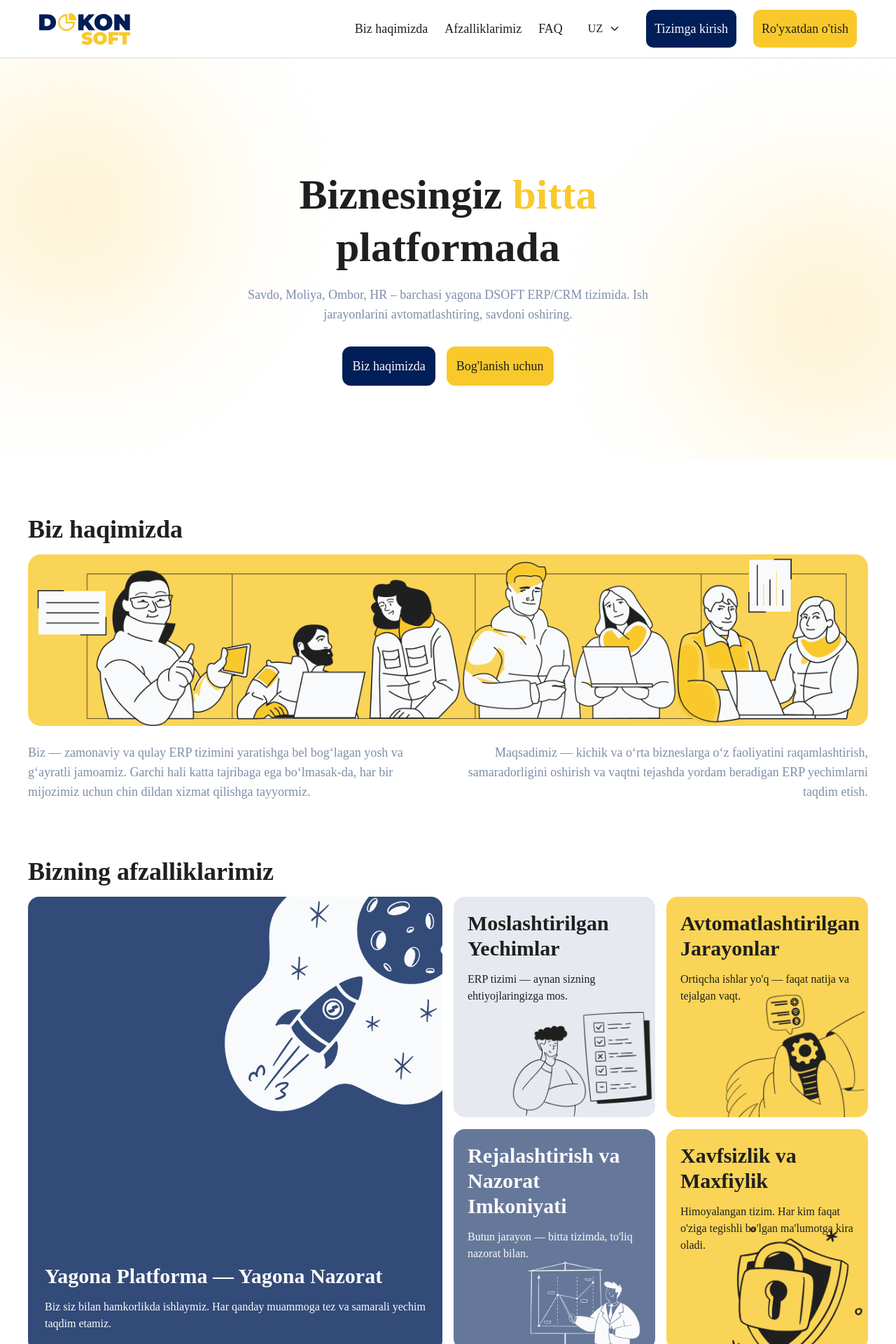
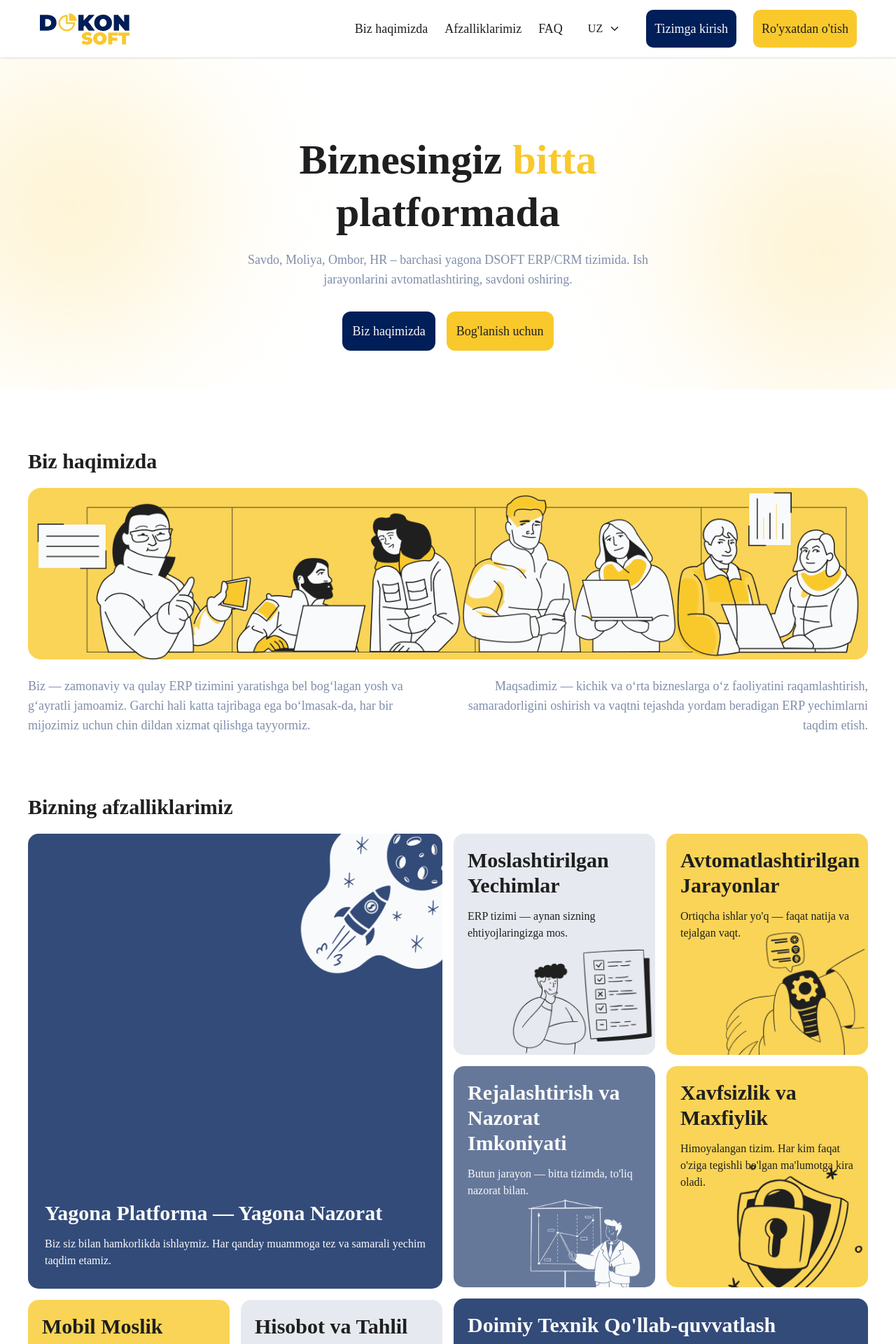
Before and after one commit to nurmuhammadxon/dokon-soft, a React (Vite) app: page / in a window 1280 px wide. Shown: the top 1920 px of the page at 70% size. Built offline with nearby package versions, Linux system fonts and the light colour scheme.

Commit message:
global css added

```diff
--- a/src/components/Button.jsx
+++ b/src/components/Button.jsx
@@ -16,7 +16,7 @@ function Button({ title, colorType, onClickBtn }) {
 
     return (
         <button
-            className={`font-medium text-base md:text-lg sm:leading-7 rounded-xl cursor-pointer transition-all duration-300 ${colorClasses} p-3.5`}
+            className={`font-medium text-sm sm:text-base md:text-lg sm:leading-7 rounded-xl cursor-pointer transition-all duration-300 ${colorClasses} p-3.5`}
             type="button"
             onClick={onClickBtn}
         >
--- a/src/components/Header.jsx
+++ b/src/components/Header.jsx
@@ -41,13 +41,13 @@ function Header() {
     }
 
     return (
-        <header className='px-6 lg:px-10 xl:px-14 py-3.5 w-full fixed top-0 left-0 bg-white z-50 shadow'>
+        <header className='px-4 md:px-6 lg:px-10 xl:px-14 py-1.5 md:py-3.5 w-full fixed top-0 left-0 bg-white z-50 shadow'>
             <div className='w-full flex items-center justify-between'>
                 <a href='/'>
                     <img
                         src='/Logo.svg'
                         alt='Logo'
-                        className='w-[130px] h-[45px] object-cover'
+                        className='w-20 md:w-[130px] h-[45px] object-contain'
                     />
                 </a>
 
--- a/src/index.css
+++ b/src/index.css
@@ -60,6 +60,13 @@ html {
     background-color: var(--color-primaryYellow80);
 }
 
+.sectionTitle {
+    color: var(--color-myBlack);
+    font-weight: 700;
+    font-size: 36px;
+    text-align: left;
+}
+
 /* header style */
 .header_btn {
     display: inline-block;
@@ -71,6 +78,22 @@ html {
     padding: 12px;
     text-align: center;
     border-radius: 10px;
+}
+
+/* advantages */
+.advantagesCard {
+    position: relative;
+    width: 100%;
+    padding: 20px;
+    border-radius: 15px;
+    overflow: hidden;
+    transition: all;
+    transition-duration: 200ms;
+    min-height: 315px;
+}
+
+.advantagesCard:hover {
+    transform: translateY(-8px);
 }
 
 /* footer style */
@@ -86,10 +109,20 @@ html {
 }
 
 /* media */
+@media (min-width:480px) {
+    .sectionTitle {
+        font-size: 24px;
+    }
+}
+
 @media (min-width: 640px) {
     .responsive-padding {
         padding-left: 1.5rem;
         padding-right: 1.5rem;
+    }
+
+    .sectionTitle {
+        font-size: 30px;
     }
 }
 
--- a/src/pages/AboutUs.jsx
+++ b/src/pages/AboutUs.jsx
@@ -10,7 +10,7 @@ function AboutUs() {
             className='responsive-padding'
             id='aboutUs'
         >
-            <h2 className='text-myBlack font-bold text-3xl sm:text-4xl text-left'>
+            <h2 className='sectionTitle'>
                 {t('titleAbout')}
             </h2>
             <div className='pt-4'>
--- a/src/pages/FAQ.jsx
+++ b/src/pages/FAQ.jsx
@@ -35,7 +35,7 @@ function FAQ() {
             className='responsive-padding'
             id='faq'
         >
-            <h2 className='font-bold text-3xl sm:text-4xl text-myBlack mt-8'>
+            <h2 className='sectionTitle mt-8'>
                 {t('titleFaq')} (FAQ)
             </h2>
 
--- a/src/pages/HeroPage.jsx
+++ b/src/pages/HeroPage.jsx
@@ -15,7 +15,7 @@ function HeroPage() {
     const { t } = useTranslation()
 
     return (
-        <section className='relative overflow-hidden responsive-padding sm:mt-10 md:mt-14 min-h-[400px] sm:min-h-[600px] flex items-center'>
+        <section className='relative overflow-hidden responsive-padding mt-8 md:mt-14  min-h-[400px] sm:min-h-[500px] flex items-center'>
             {/* Yellow background wave - Left side */}
             <div className="absolute top-10 left-[-100px] w-[300px] sm:w-[400px] h-[300px] sm:h-[400px] bg-primaryYellow20 rounded-full blur-[100px] z-0" />
             {/* Yellow background wave - Right side */}
--- a/src/pages/NetworkTypesPage.jsx
+++ b/src/pages/NetworkTypesPage.jsx
@@ -32,8 +32,8 @@ function NetworkTypesPage() {
     const { t } = useTranslation()
     const { networkTypeMenu } = useNetworkTypeData()
     return (
-        <section className='responsive-padding'>
-            <h2 className="font-bold text-3xl sm:text-4xl text-myBlack mt-8">
+        <section className='responsive-padding pt-10!'>
+            <h2 className="sectionTitle">
                 {t('titleNetworkType')}
             </h2>
             {/* content */}
--- a/src/pages/OurAdvantages.jsx
+++ b/src/pages/OurAdvantages.jsx
@@ -22,8 +22,7 @@ const TextCardBottom = ({ title, des, img, bgColorType }) => {
 
     return (
         <div
-            className={`relative w-full p-5 rounded-2xl overflow-hidden hover:-translate-y-2 transition-all duration-200 ${bgColor}
-            sm:h-[315px]`}
+            className={`advantagesCard ${bgColor}`}
         >
             <div className="relative z-10">
                 <h3 className="font-semibold text-xl sm:text-2xl md:text-3xl">{title}</h3>
@@ -47,18 +46,18 @@ function OurAdvantages() {
             className="responsive-padding"
             id='ourAdvantages'
         >
-            <h2 className="font-bold text-3xl sm:text-4xl text-myBlack">
+            <h2 className="sectionTitle">
                 {t('titleAdvantages')}
             </h2>
             {/* Contents */}
             <div className="grid grid-cols-1 lg:grid-cols-2 sm:gap-4 mt-4">
                 {/* left content */}
                 <div className="grid gap-2.5 sm:gap-4">
-                    <div className="relative p-5 bg-primaryDarkBlue80 rounded-2xl overflow-hidden min-h-[350px] md:min-h-[650px] w-full hover:-translate-y-2 transition-all duration-200">
+                    <div className="bg-primaryDarkBlue80 min-h-[350px]! md:min-h-[650px]! advantagesCard">
                         <img
                             src="/slang-to-the-moon.png"
                             alt="moon"
-                            className="absolute top-0 right-0 w-40 sm:w-60 md:w-80 object-contain"
+                            className="absolute top-0 right-0 object-contain w-52"
                         />
                         <div className="absolute bottom-7 left-6 right-6 z-10">
                             <h3 className="font-semibold text-2xl sm:text-3xl text-myWhite">
```
